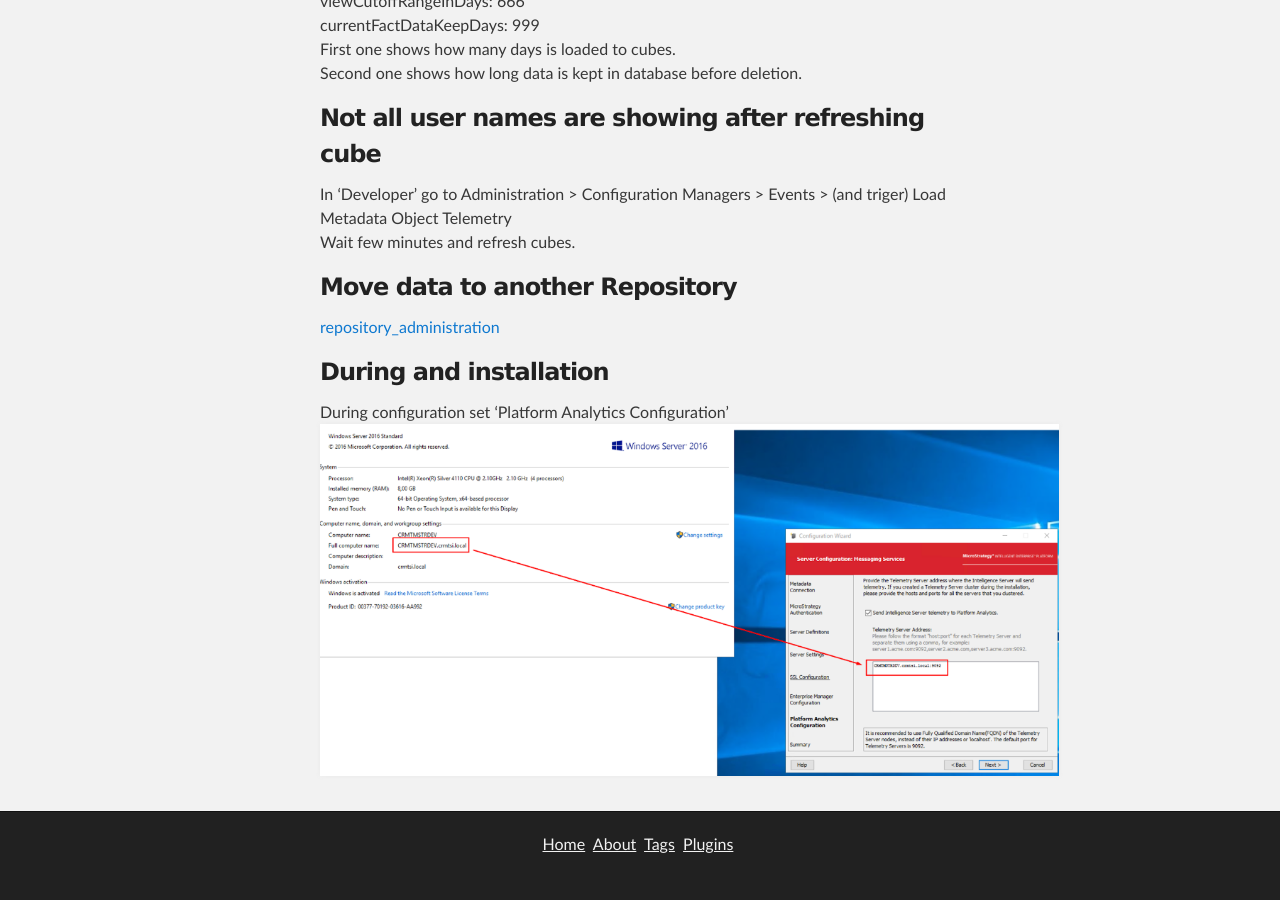
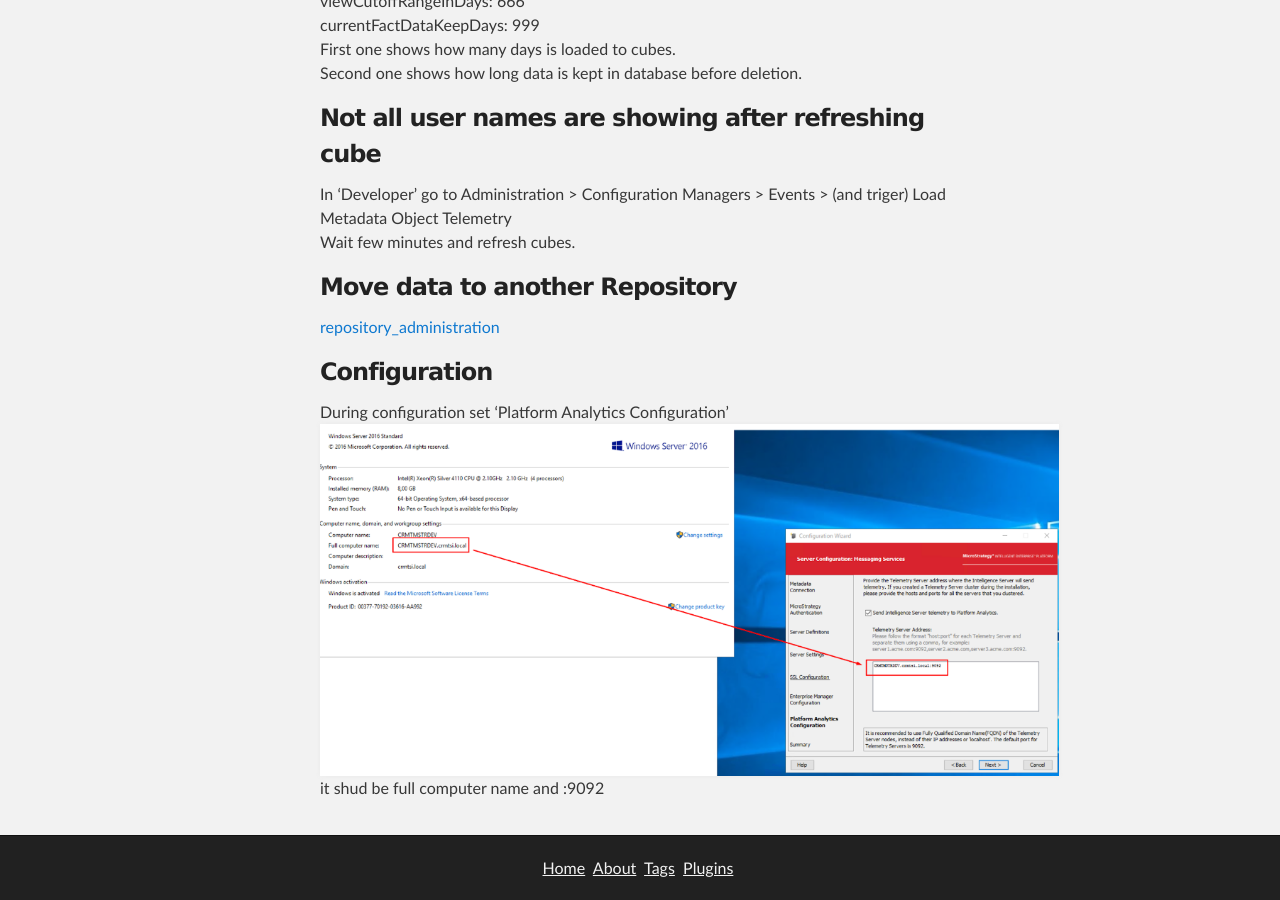
Before and after one commit to kl82slo/kl82slo.github.io, a Jekyll site: the page built from _posts/2024-04-20-0018 MicroStrategy Platform Analytics.md, in a window 1280 px wide and 900 px high, scrolled down 5571 px. Built offline with Jekyll 4.4.1, drawn with Linux system fonts in a browser that asks for light colours; before the commit the page ends 6447 px from its top, so only the background shows below that.

Commit message:
Update 2024-04-20-0018 MicroStrategy Platform Analytics.md

```diff
--- a/_posts/2024-04-20-0018 MicroStrategy Platform Analytics.md
+++ b/_posts/2024-04-20-0018 MicroStrategy Platform Analytics.md
@@ -178,9 +178,10 @@
 ### Move data to another Repository
 [repository_administration](https://www2.microstrategy.com/producthelp/Current/InstallConfig/en-us/Content/repository_administration.htm)
 
-### During and installation
+### Configuration
 During configuration set 'Platform Analytics Configuration'
 ![Platform_Conection](/img/20240420_0018/platform_conection.png) <br />
+it shud be full computer name and :9092
 
 <p style="display: none;">If you have split inteligence and web setup then edit Topology during instalation
 TO-DO
```
